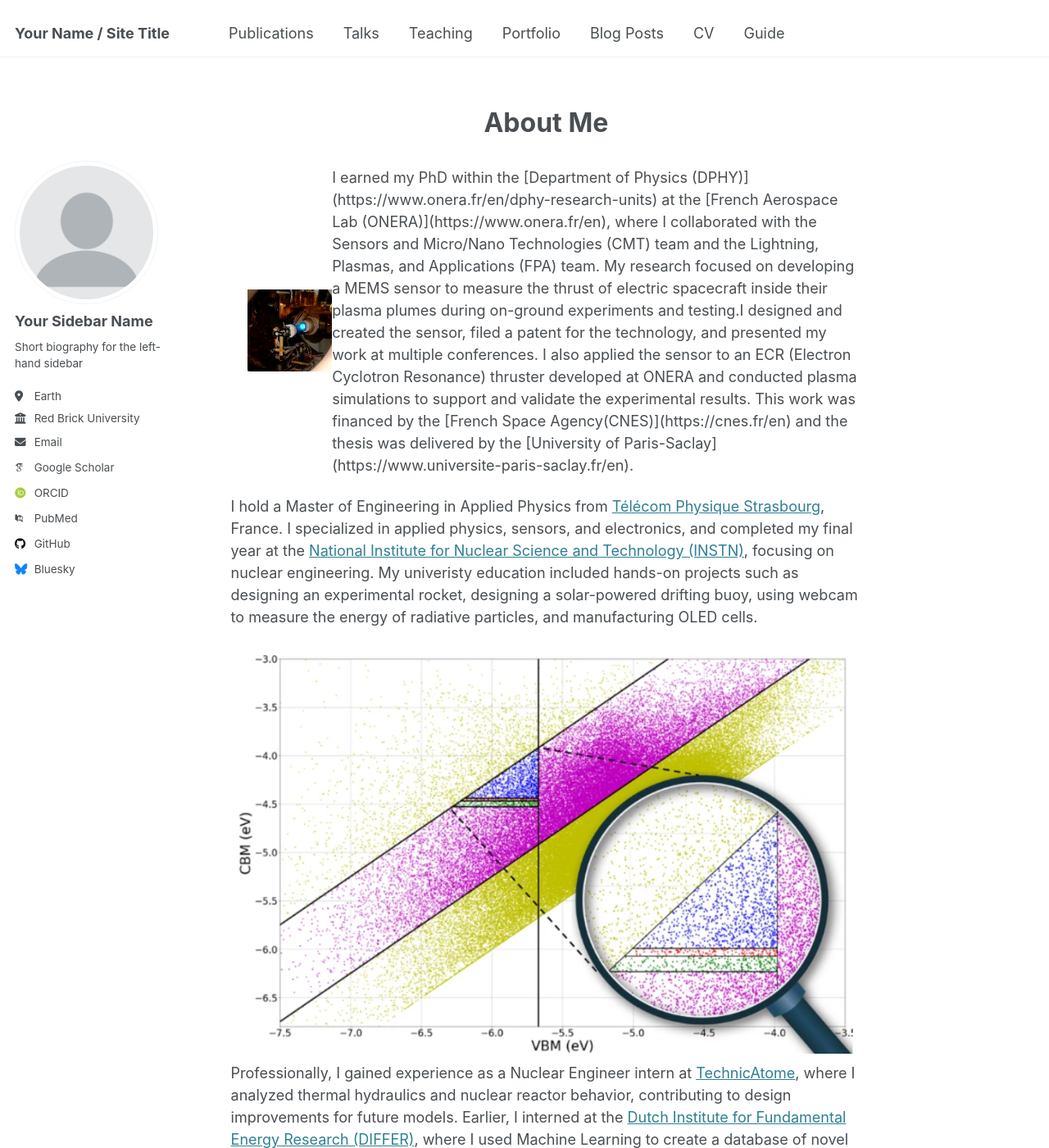
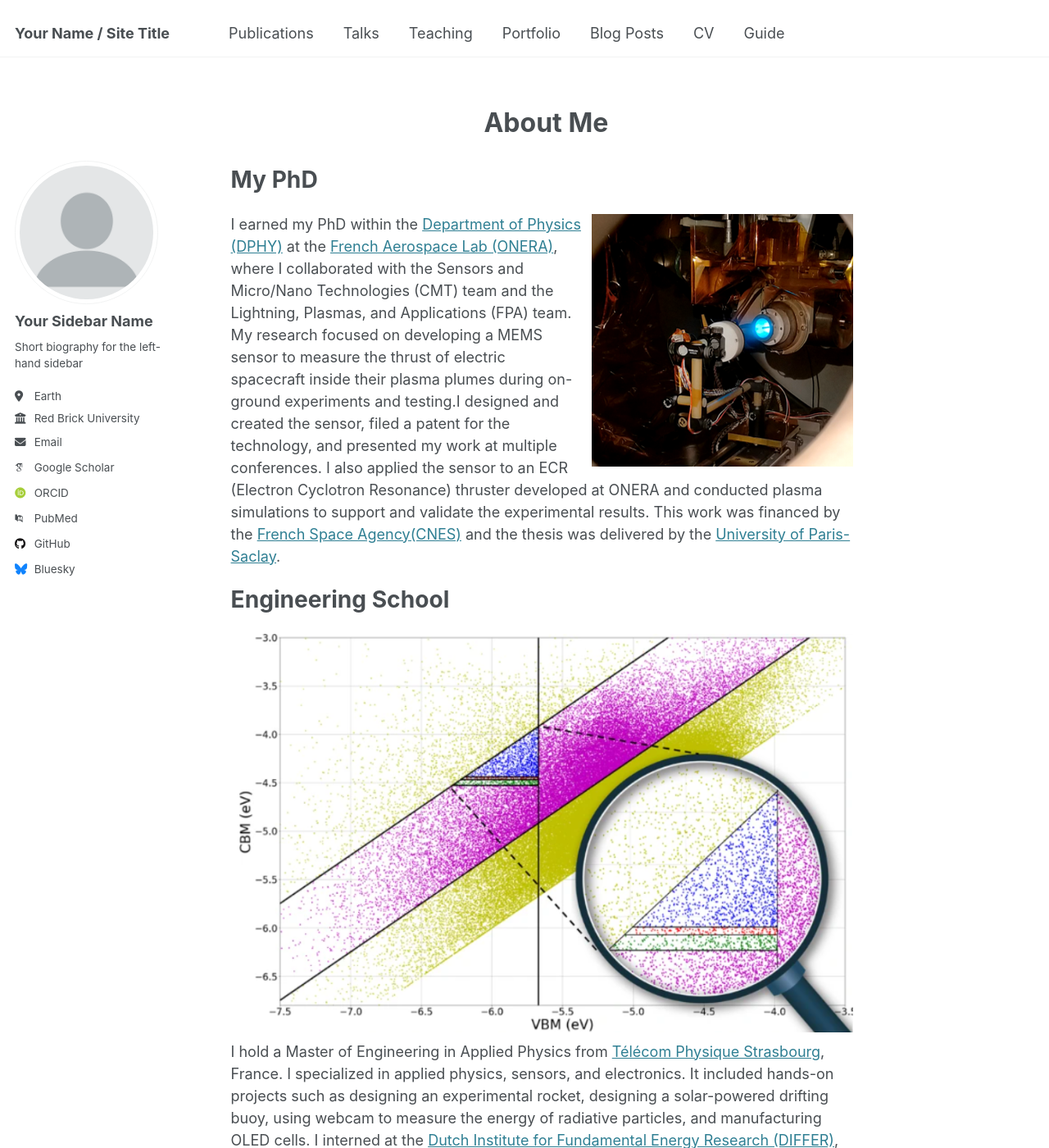
Before and after one commit to severinastruc/severinastruc.github.io, a Jekyll site: the page built from _pages/about.md, in a window 1280 px wide and 1400 px high. Shown: the whole window at 82% size. Built offline with Jekyll 4.4.1, drawn with Linux system fonts in a browser that asks for light colours; some web fonts are replaced; some of the changed text lies outside the part shown.

Commit message:
Modif about me image and education

```diff
--- a/_pages/about.md
+++ b/_pages/about.md
@@ -8,25 +8,26 @@ redirect_from:
   - /about.html
 ---
 
-<div style="display: flex; align-items: center;">
-  <img src="images/Bio/Thruster_firing.png" title="Diagnostic of an Electric Thruster" style="max-height: 100px; margin-left: 20px;">
-  <p style="flex: 1; line-height: 1.5;">
-    I earned my PhD within the [Department of Physics (DPHY)](https://www.onera.fr/en/dphy-research-units) at the [French Aerospace Lab (ONERA)](https://www.onera.fr/en), where I collaborated with the Sensors and Micro/Nano Technologies (CMT) team and the Lightning, Plasmas, and Applications (FPA) team. My research focused on developing a MEMS sensor to measure the thrust of electric spacecraft inside their plasma plumes during on-ground experiments and testing.I designed and created the sensor, filed a patent for the technology, and presented my work at multiple conferences. I also applied the sensor to an ECR (Electron Cyclotron Resonance) thruster developed at ONERA and conducted plasma simulations to support and validate the experimental results. This work was financed by the [French Space Agency(CNES)](https://cnes.fr/en) and the thesis was delivered by the [University of Paris-Saclay](https://www.universite-paris-saclay.fr/en).
-  </p>
-</div>
+
+# My PhD
+
+<img style="float: right; padding: 10px 10px 10px 10px;" src="images/Bio/Thruster_firing.png" title="Diagnostic of an Electric Thruster" >
+
+I earned my PhD within the [Department of Physics (DPHY)](https://www.onera.fr/en/dphy-research-units) at the [French Aerospace Lab (ONERA)](https://www.onera.fr/en), where I collaborated with the Sensors and Micro/Nano Technologies (CMT) team and the Lightning, Plasmas, and Applications (FPA) team. My research focused on developing a MEMS sensor to measure the thrust of electric spacecraft inside their plasma plumes during on-ground experiments and testing.I designed and created the sensor, filed a patent for the technology, and presented my work at multiple conferences. I also applied the sensor to an ECR (Electron Cyclotron Resonance) thruster developed at ONERA and conducted plasma simulations to support and validate the experimental results. This work was financed by the [French Space Agency(CNES)](https://cnes.fr/en) and the thesis was delivered by the [University of Paris-Saclay](https://www.universite-paris-saclay.fr/en).
+
+
+# Engineering School
+
+<img style="float: left; padding: 10px 10px 10px 10px;" title="Virtual screening of AI-predicted 2D materials" src="images/Bio/DIFFER_internship.png">
+
+I hold a Master of Engineering in Applied Physics from [Télécom Physique Strasbourg](https://www.telecom-physique.fr/en/school/about-us/), France. I specialized in applied physics, sensors, and electronics. It included hands-on projects such as designing an experimental rocket, designing a solar-powered drifting buoy, using webcam to measure the energy of radiative particles, and manufacturing OLED cells. I interned at the [Dutch Institute for Fundamental Energy Research (DIFFER)](https://www.differ.nl/), where I used Machine Learning to create a database of novel 2D materials.
+
+
+I completed my final year at the [National Institute for Nuclear Science and Technology (INSTN)](https://instn.cea.fr/en/) in Cadarache, France. My studies began with courses in nuclear physics theory, instrumentation, and thermal hydraulics, providing a solid foundation for understanding nuclear reactor behavior and associated safety measures. Due to the institute's location, I had the unique opportunity to visit several advanced nuclear facilities, including the Tokamak West fusion reactor, the Jules Horowitz Reactor for materials testing, and a nuclear waste recycling plant. I gained experience as a Nuclear Engineer intern at [TechnicAtome](https://www.technicatome.com/en/), where I analyzed thermal hydraulics and naval nuclear reactor behavior, contributing to design improvements for future models.
 
 
 
-I hold a Master of Engineering in Applied Physics from [Télécom Physique Strasbourg](https://www.telecom-physique.fr/en/school/about-us/), France. I specialized in applied physics, sensors, and electronics, and completed my final year at the [National Institute for Nuclear Science and Technology (INSTN)](https://instn.cea.fr/en/), focusing on nuclear engineering. My univeristy education included hands-on projects such as designing an experimental rocket, designing a solar-powered drifting buoy, using webcam to measure the energy of radiative particles, and manufacturing OLED cells.
-
-
-<img style="float: left; padding: 10px 10px 10px 10px;" title="Virtual screening of AI-predicted 2D materials" src="images/Bio/DIFFER_internship.png">
-
-Professionally, I gained experience as a Nuclear Engineer intern at [TechnicAtome](https://www.technicatome.com/en/), where I analyzed thermal hydraulics and nuclear reactor behavior, contributing to design improvements for future models. Earlier, I interned at the [Dutch Institute for Fundamental Energy Research (DIFFER)](https://www.differ.nl/), where I used Machine Learning to create a database of novel 2D materials.
-
-
-
-# My skills and achievments
+# My skills
 ML
 Hardware sensor
 Rocket
```
